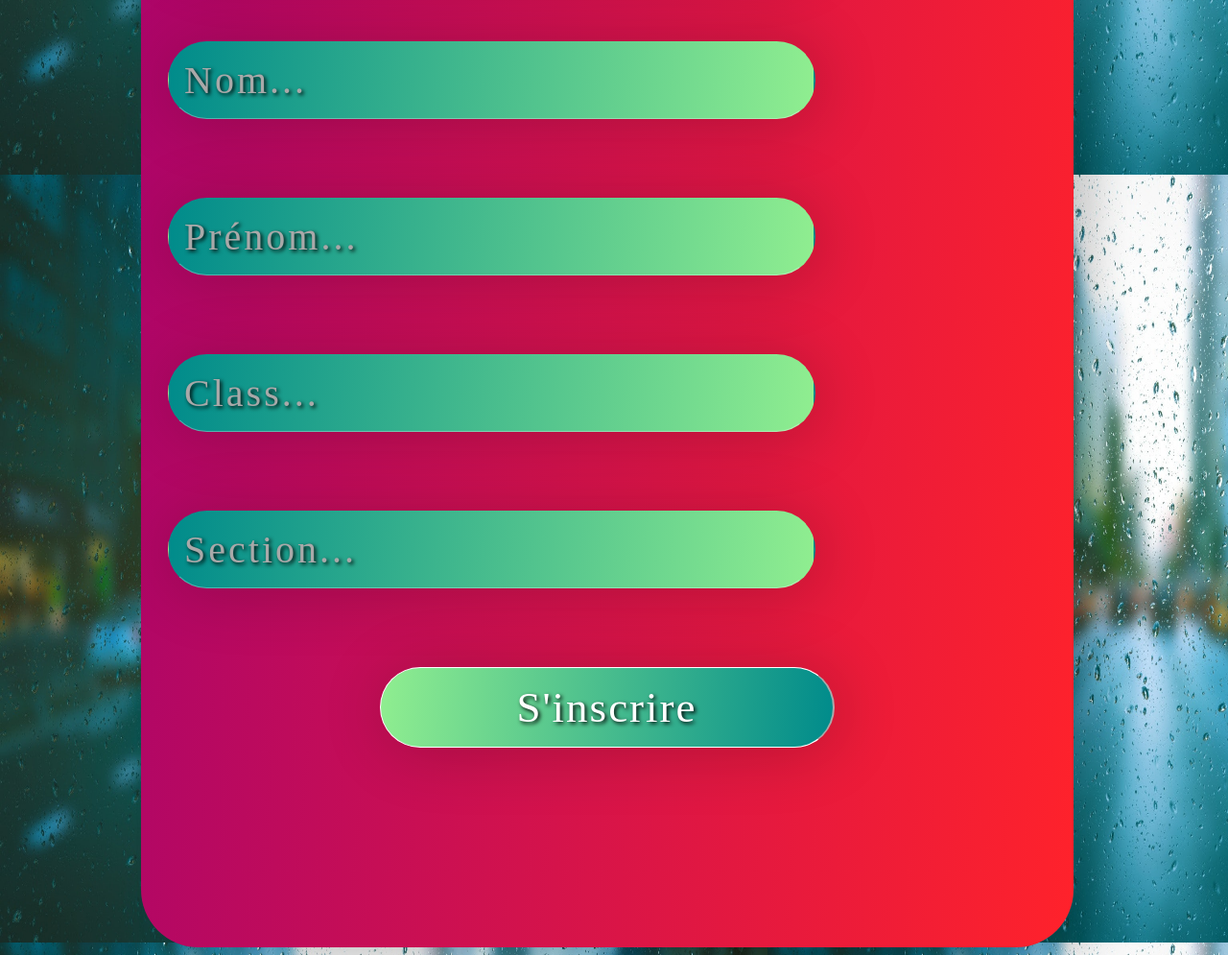
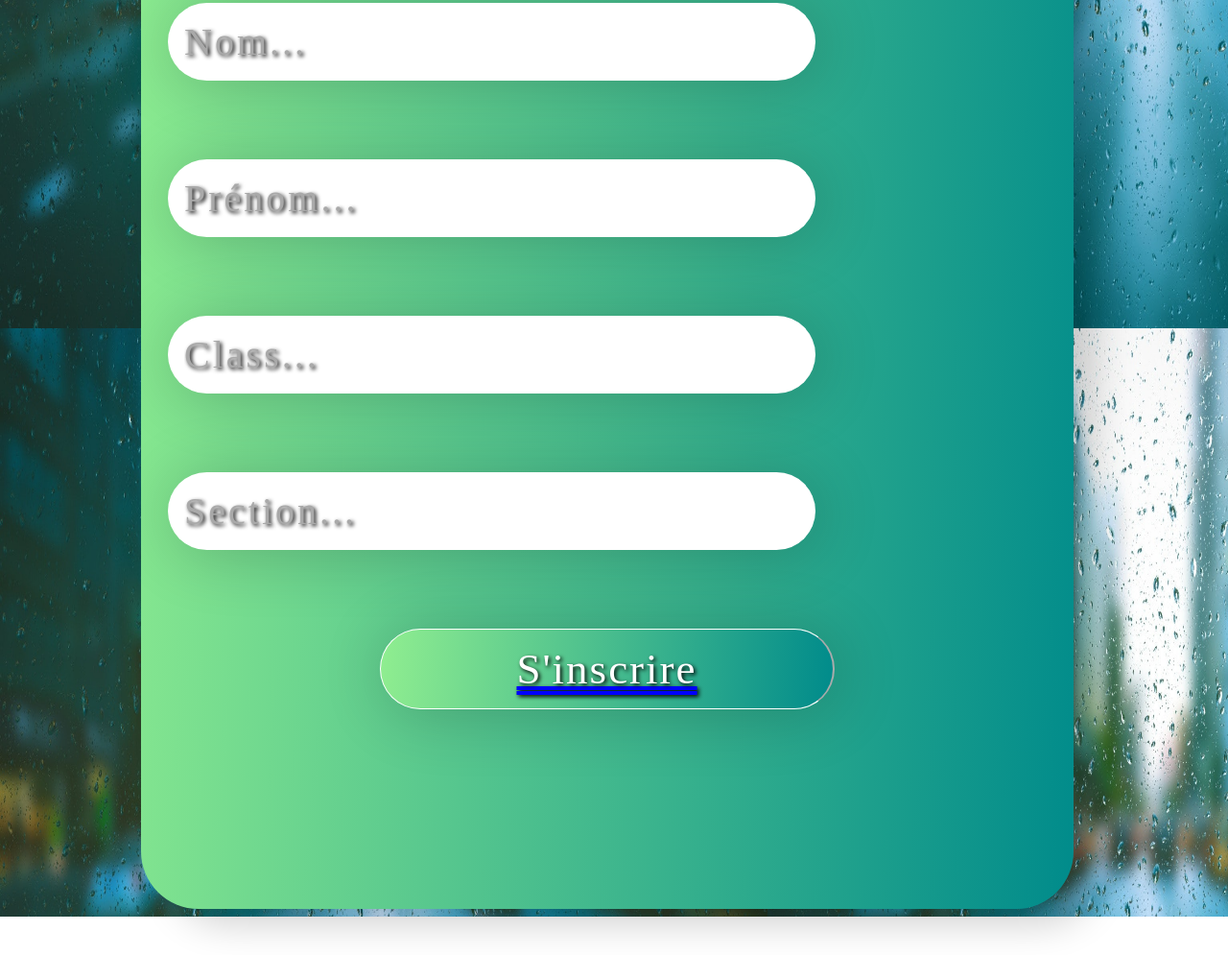
Before and after one commit to mimou404/inscrire, a plain HTML site: page form.html in a window 1280 px wide. Shown: the part 618-1613 px from the top of the page at 96% size. After the commit the page ends 1573 px from the top, so only its background shows below. Drawn offline with Linux system fonts and the light colour scheme.

Commit message:
styles.css

```diff
--- a/styles.css
+++ b/styles.css
@@ -1,10 +1,10 @@
 fieldset{
 	width: 75%;
 	margin-left: 11%;
-	margin-top: 12rem;
+	margin-top: 12%;
 	padding-bottom: 10rem;
 	background: rgba(255,255, 255, .3);
-	background: linear-gradient(95deg, #AA046B,#FF222B);
+	background: linear-gradient(95deg, lightgreen,darkcyan);
 	border-radius: 60px;
 	backdrop-filter:blur(10px);
 	-webkit-backrop-filter: blur(10px);
@@ -14,7 +14,7 @@ fieldset{
 }
 body{
 	background-image: url('img/55.jpg');
-	background-size: 100vh 100vh;
+	background-size: 100vh 120vh;
 }
 .d11{
 	width: 30%;
@@ -60,7 +60,15 @@ input[type="submit"]{
 	font-family:andalus;
 	border-color: white;
 	letter-spacing: 2px;
-
+	text-decoration: double underline blue;
+	animation-name: examples;
+	animation-duration: 0.5s;
+    animation-iteration-count: infinite;
+    animation-direction: alternate;
+}
+@keyframes examples {
+  from {background: linear-gradient(95deg, lightgreen,darkcyan); }
+  to {background: linear-gradient(95deg, darkcyan,lightgreen);  }
 }
 
 
@@ -79,7 +87,7 @@ h1{
 }
 
 input{
-	background: linear-gradient(95deg, darkcyan,lightgreen);
+	background-color: white;
 	border-left: 1px solid rgba(255, 255, 255, .3);
 	border-top:  1px solid rgba(255, 255, 255, .3);
 	padding: 1rem;
```
